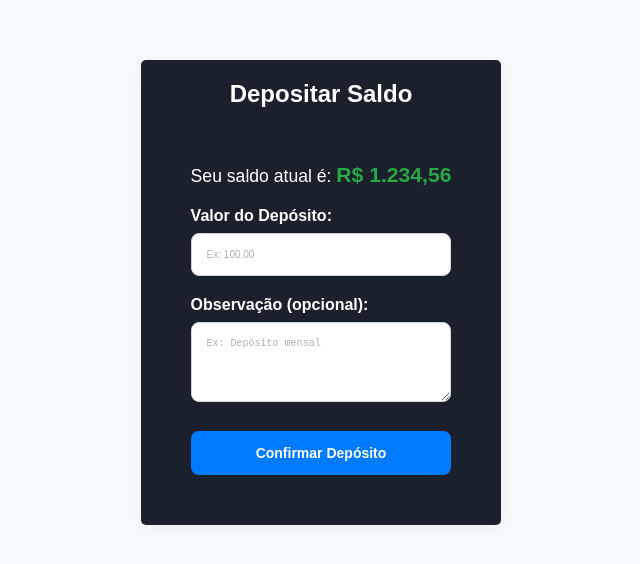
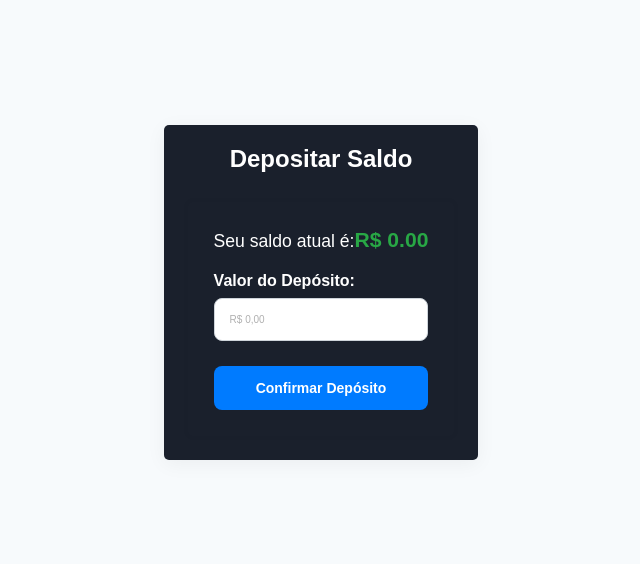
Before and after one commit to PFMJunior/carteira-financeira, a Next.js app: page /deposit in a window 1280 px wide. Shown: the part 108-672 px from the top of the page, without its empty margins (319-959 px from the left). Built offline with nearby package versions, Linux system fonts and the light colour scheme.

Commit message:
Creating the function to make deposits into an account

```diff
--- a/app/deposit/page.tsx
+++ b/app/deposit/page.tsx
@@ -1,17 +1,77 @@
+'use client';
+
+import axios from 'axios';
+import { useState } from "react";
+import toast from 'react-hot-toast';
 import styles from "./styles.module.scss";
+import { useAuth } from "../context/AuthContext";
+import { NumericFormat } from 'react-number-format';
 
 export default function DepositPage() {
+    const [valor, setValor]       = useState('');
+    const [loading, setLoading]   = useState(false);
+    const { user, fetchUserData } = useAuth();
+    // console.log(user)
+
+    const handleChange = (values: any) => {
+        setValor(values.value);
+    };
+
+    const handleSubmit = async (event: React.FormEvent) => {
+        event.preventDefault(); // Previne o comportamento padrão de recarregar a página
+
+        if (!valor || parseFloat(valor) <= 0) {
+            toast.error('Por favor, insira um valor de depósito válido.');
+            return;
+        }
+
+        setLoading(true); // Ativa o estado de carregamento
+        try {
+            const token = localStorage.getItem('jwt_token');
+            if (!token) {
+                toast.error('Você não está autenticado.');
+                setLoading(false);
+                return;
+            }
+
+            const response = await axios.post('http://localhost:5000/deposit', {
+                amount: parseFloat(valor) // Envia o valor como número
+            }, {
+                headers: {
+                    Authorization: `Bearer ${token}`
+                }
+            });
+
+            toast.success(response.data.message);
+            setValor(''); // Limpa o campo após o sucesso
+            await fetchUserData(); // Atualiza os dados do usuário, incluindo o novo saldo
+        } catch (error: any) {
+            console.error('Erro ao realizar depósito:', error);
+            if (error.response && error.response.data && error.response.data.message) {
+                toast.error(error.response.data.message);
+            } else {
+                toast.error('Erro ao processar o depósito.');
+            }
+        } finally {
+            setLoading(false); // Desativa o estado de carregamento
+        }
+    };
+
     return(
         <div className={styles.depositPage}>
             <section className={styles.operationFormContainer}>
                 <h1>Depositar Saldo</h1>
                 <div className={styles.formCard}>
-                    <p className={styles.currentBalanceInfo}>Seu saldo atual é: <span className={styles.currentBalanceValue}>R$ 1.234,56</span></p>
+                    <p className={styles.currentBalanceInfo}>Seu saldo atual é:
+                        <span className={styles.currentBalanceValue}>
+                            R$ {user?.balance !== undefined ? user.balance.toFixed(2) : '0.00'}
+                        </span>
+                    </p>
 
-                    <form className={styles.depositForm}>
+                    <form className={styles.depositForm} onSubmit={handleSubmit}>
                         <div className={styles.formGroup}>
                             <label htmlFor="amount">Valor do Depósito:</label>
-                            <input
+                            {/* <input
                                 type="number"
                                 id="amount"
                                 name="amount"
@@ -19,9 +79,22 @@ export default function DepositPage() {
                                 step="0.01"
                                 min="0.01"
                                 required
+                            /> */}
+                            <NumericFormat
+                                id="input-moeda"
+                                value={valor}
+                                onValueChange={handleChange}
+                                thousandSeparator="."
+                                decimalSeparator=","
+                                prefix="R$ "
+                                decimalScale={2}
+                                fixedDecimalScale={true}
+                                allowNegative={false}
+                                placeholder="R$ 0,00"
+                                required
                             />
                         </div>
-                        <div className={styles.formGroup}>
+                        {/* <div className={styles.formGroup}>
                             <label htmlFor="description">Observação (opcional):</label>
                             <textarea
                                 id="description"
@@ -29,8 +102,10 @@ export default function DepositPage() {
                                 rows={3}
                                 placeholder="Ex: Depósito mensal"
                             ></textarea>
-                        </div>
-                        <button type="submit" className={styles.submitButton}>Confirmar Depósito</button>
+                        </div> */}
+                        <button type="submit" className={styles.submitButton} disabled={loading}>
+                            {loading ? 'Processando...' : 'Confirmar Depósito'}
+                        </button>
                     </form>
                 </div>
             </section>
```
